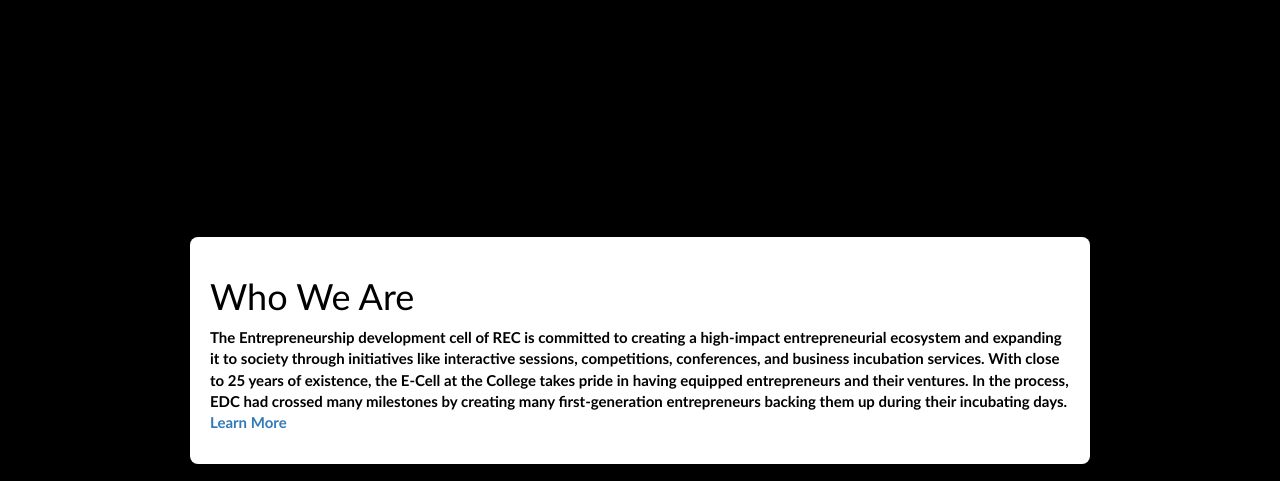
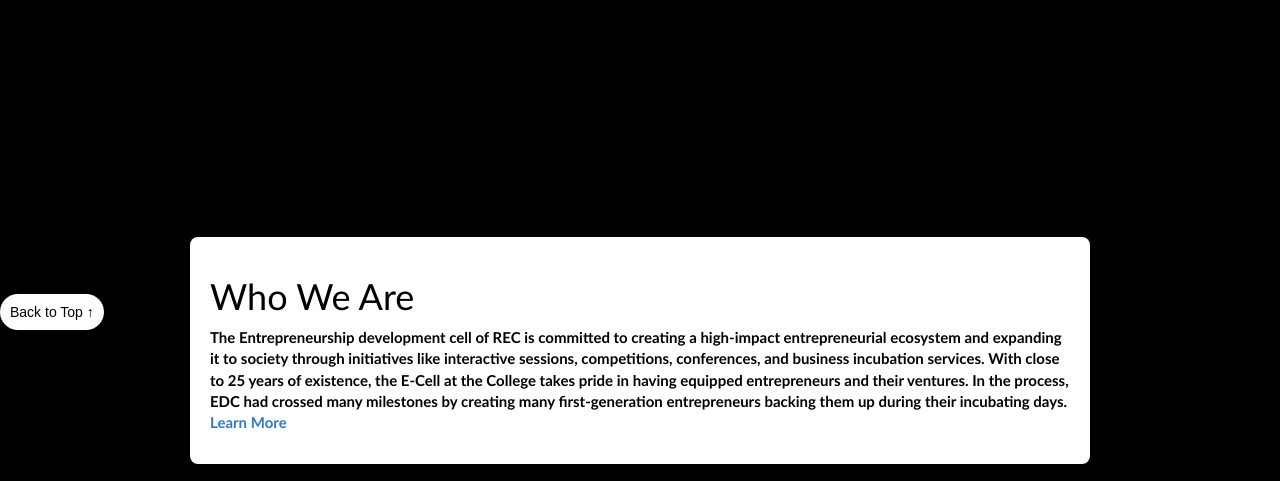
Before and after one commit to edc-rec/EDC_Website, a plain HTML site: page templates/index.html in a window 1280 px wide. Shown: the part 556-1037 px from the top of the page. Drawn offline with nearby package versions, Linux system fonts and the light colour scheme; files that its build step writes are made by us from their sources; files whose address does not match are found by name.

Commit message:
Added back to top button in all the pages

```diff
--- a/static/about.css
+++ b/static/about.css
@@ -211,6 +211,25 @@ img {
   border: 1px solid #eee;
   background: white;
 }
+.top {
+  --offset: 50px;
+
+  position: sticky;
+  bottom: 20px;
+  margin-right:10px;
+  place-self: end;
+  margin-top: calc(100vh + var(--offset));
+
+  /* visual styling */
+  text-decoration: none;
+
+  padding: 10px;
+  font-family: sans-serif;
+  color: #000000;
+  background: #ffffff;
+  border-radius: 100px;
+  white-space: nowrap;
+}
 footer {
   background-color: #000000;
   color: #fff;
--- a/static/gallery.css
+++ b/static/gallery.css
@@ -55,7 +55,25 @@ body h1 {
 .photo-gallery img:hover {
     filter: brightness(120%); /* Adjust brightness on hover */
 }
+.top {
+    --offset: 50px;
 
+    position: sticky;
+    bottom: 20px;
+    margin-right:10px;
+    place-self: end;
+    margin-top: calc(100vh + var(--offset));
+
+    /* visual styling */
+    text-decoration: none;
+
+    padding: 10px;
+    font-family: sans-serif;
+    color: #000000;
+    background: #ffffff;
+    border-radius: 100px;
+    white-space: nowrap;
+  }
 footer {
     background-color: #000000;
     color: #fff;
--- a/static/style.css
+++ b/static/style.css
@@ -9,7 +9,25 @@ body {
   overflow: hidden;
   overflow-y: auto;
 }
+.top {
+  --offset: 50px;
 
+  position: sticky;
+  bottom: 20px;
+  margin-right:10px;
+  place-self: end;
+  margin-top: calc(100vh + var(--offset));
+
+  /* visual styling */
+  text-decoration: none;
+
+  padding: 10px;
+  font-family: sans-serif;
+  color: #000000;
+  background: #ffffff;
+  border-radius: 100px;
+  white-space: nowrap;
+}
 .entry-animation {
   position: relative;
   width: auto;
--- a/static/team.css
+++ b/static/team.css
@@ -86,7 +86,25 @@
  body main .profile:nth-child(6) {
 	 margin-top: -70px;
 }
+.top {
+	--offset: 50px;
 
+	position: sticky;
+	bottom: 20px;
+	margin-right:10px;
+	place-self: end;
+	margin-top: calc(100vh + var(--offset));
+
+	/* visual styling */
+	text-decoration: none;
+
+	padding: 10px;
+	font-family: sans-serif;
+	color: #000000;
+	background: #ffffff;
+	border-radius: 100px;
+	white-space: nowrap;
+  }
 footer {
 	background-color: #000000;
 	color: #fff;
--- a/static/visionvault.css
+++ b/static/visionvault.css
@@ -6,6 +6,25 @@ body {
     padding: 0;
     display: block;
 }
+.top {
+    --offset: 50px;
+
+    position: sticky;
+    bottom: 20px;
+    margin-right:10px;
+    place-self: end;
+    margin-top: calc(100vh + var(--offset));
+
+    /* visual styling */
+    text-decoration: none;
+
+    padding: 10px;
+    font-family: sans-serif;
+    color: #000000;
+    background: #ffffff;
+    border-radius: 100px;
+    white-space: nowrap;
+  }
 #events-container, #startup-ideas-container {
     flex: 1;
     padding: 20px ;
--- a/templates/index.html
+++ b/templates/index.html
@@ -79,7 +79,7 @@
   <br>
   <br>
   <br>
-
+  <a href="#" class="top">Back to Top &#8593;</a>
   <footer>
     <div>
 
```
Also changed, not shown: templates/aboutus.html (+1 -0 lines), templates/gallery.html (+1 -0 lines), templates/team.html (+1 -0 lines), templates/visionvault.html (+1 -1 lines).
